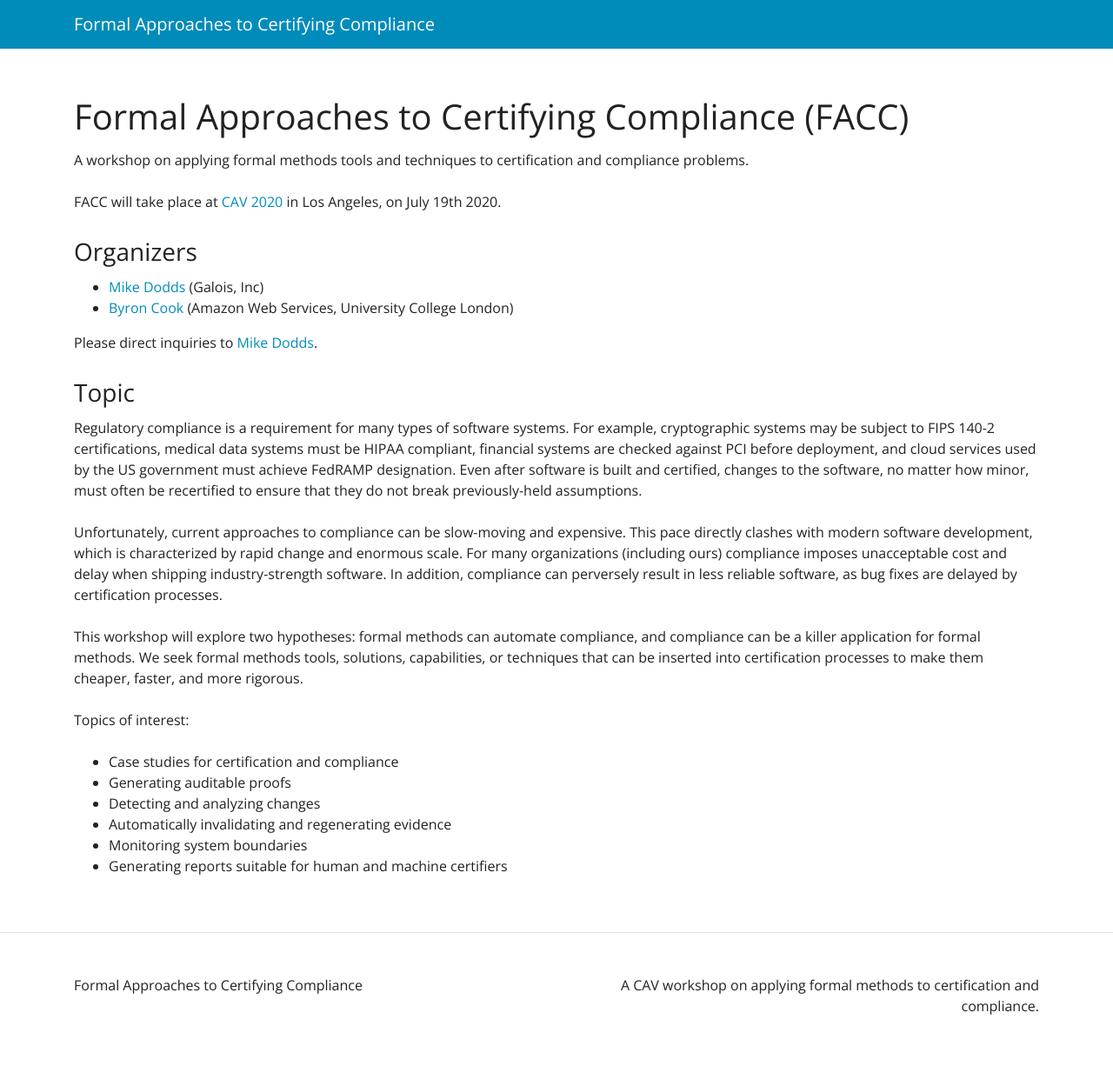
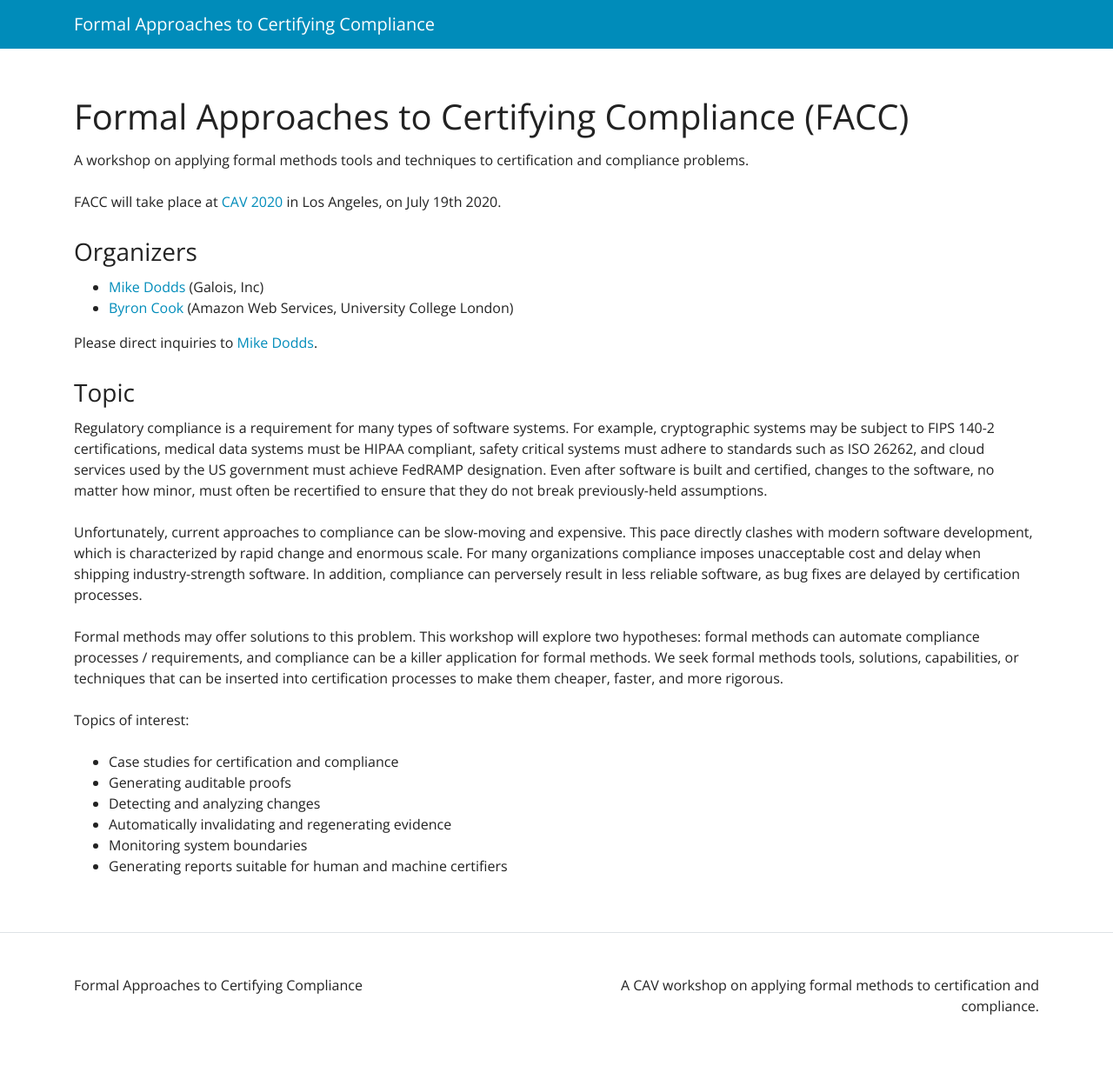
Before and after one commit to facc-workshop-2020/facc-workshop-2021.github.io, a Jekyll site: the page built from index.md, in a window 1280 px wide. Shown: the whole page at 87% size. Built offline with Jekyll 4.4.1, drawn with Linux system fonts in a browser that asks for light colours.

Commit message:
Update index.md

```diff
--- a/index.md
+++ b/index.md
@@ -17,11 +17,11 @@ Please direct inquiries to [Mike Dodds](mailto:miked@galois.com).
 
 ### Topic
 
-Regulatory compliance is a requirement for many types of software systems. For example, cryptographic systems may be subject to FIPS 140-2 certifications, medical data systems must be HIPAA compliant, financial systems are checked against PCI before deployment, and cloud services used by the US government must achieve FedRAMP designation. Even after software is built and certified, changes to the software, no matter how minor, must often be recertified to ensure that they do not break previously-held assumptions.
+Regulatory compliance is a requirement for many types of software systems. For example, cryptographic systems may be subject to FIPS 140-2 certifications, medical data systems must be HIPAA compliant, safety critical systems must adhere to standards such as ISO 26262, and cloud services used by the US government must achieve FedRAMP designation. Even after software is built and certified, changes to the software, no matter how minor, must often be recertified to ensure that they do not break previously-held assumptions.
 
-Unfortunately, current approaches to compliance can be slow-moving and expensive. This pace directly clashes with modern software development, which is characterized by rapid change and enormous scale. For many organizations (including ours) compliance imposes unacceptable cost and delay when shipping industry-strength software. In addition, compliance can perversely result in less reliable software, as bug fixes are delayed by certification processes.
+Unfortunately, current approaches to compliance can be slow-moving and expensive. This pace directly clashes with modern software development, which is characterized by rapid change and enormous scale. For many organizations compliance imposes unacceptable cost and delay when shipping industry-strength software. In addition, compliance can perversely result in less reliable software, as bug fixes are delayed by certification processes.
 
-This workshop will explore two hypotheses: formal methods can automate compliance, and compliance can be a killer application for formal methods. We seek formal methods tools, solutions, capabilities, or techniques that can be inserted into certification processes to make them cheaper, faster, and more rigorous.
+Formal methods may offer solutions to this problem. This workshop will explore two hypotheses: formal methods can automate compliance processes / requirements, and compliance can be a killer application for formal methods. We seek formal methods tools, solutions, capabilities, or techniques that can be inserted into certification processes to make them cheaper, faster, and more rigorous.
 
 Topics of interest:
 
```
